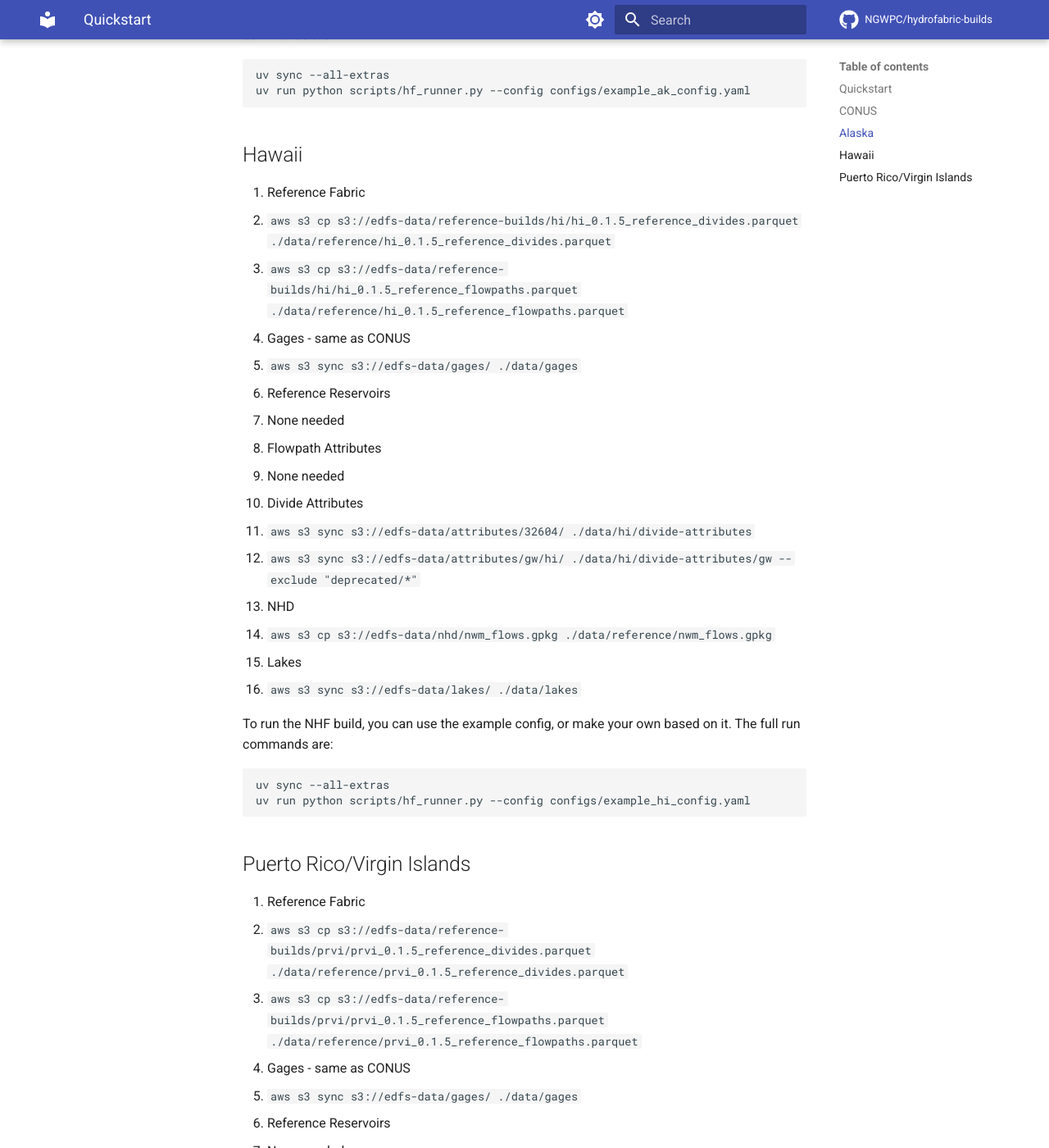
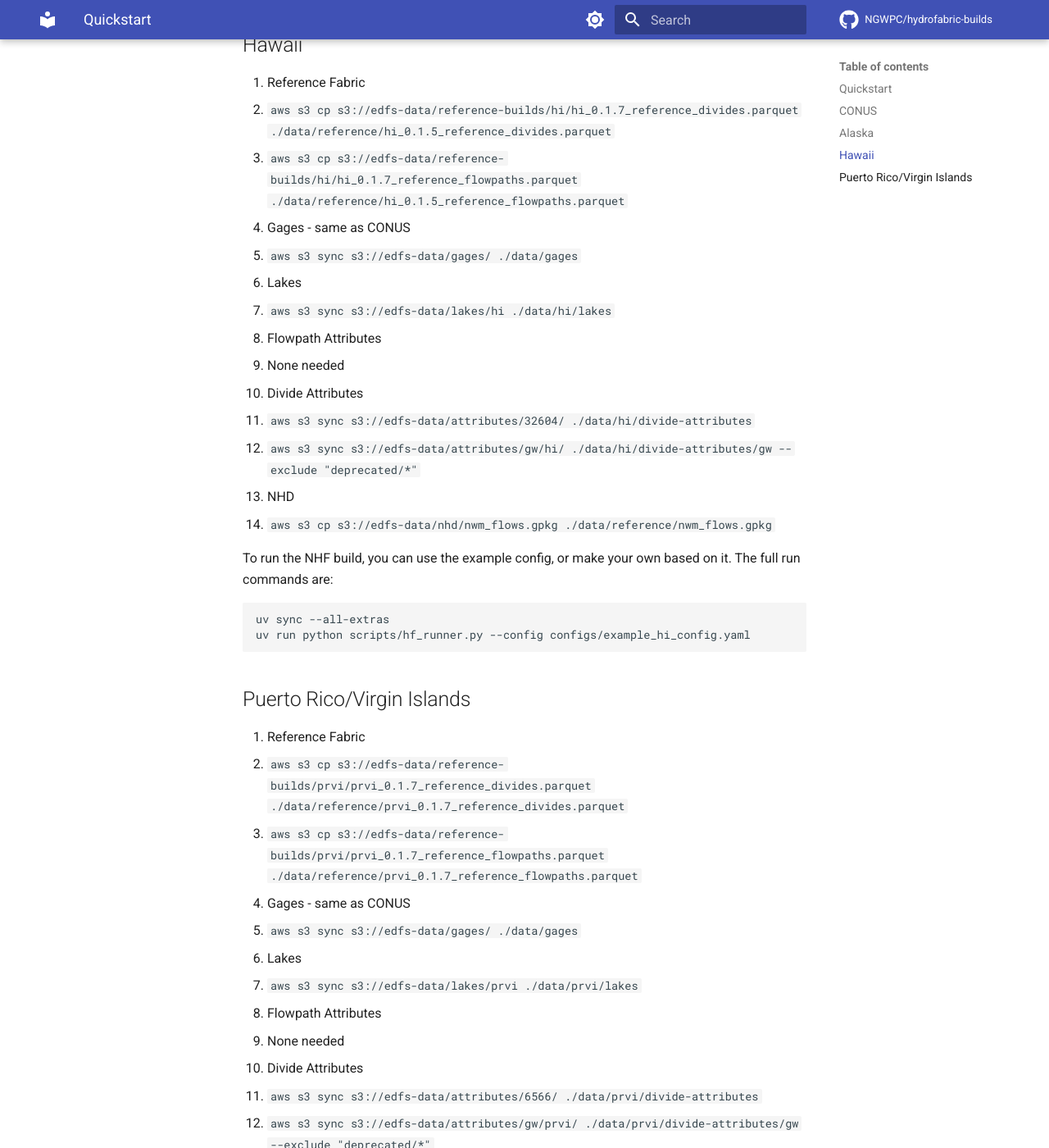
Before and after one commit to NGWPC/nhf-builds, an MkDocs documentation site: the page built from docs/builds/quickstart.md, in a window 1280 px wide and 1400 px high, scrolled down 2220 px. Shown: the whole window at 82% size. Built offline with MkDocs 1.6.1 and Material for MkDocs 9.7.7, drawn with Linux system fonts in a browser that asks for light colours; comment, search, counter and statistics services are not loaded; some of the changed text lies outside the part shown.

Commit message:
cfg: update file paths

```diff
--- a/docs/builds/quickstart.md
+++ b/docs/builds/quickstart.md
@@ -10,8 +10,8 @@ Below are the data files needed for running a full build of the NHF dataset and
 2. Gages
 - `aws s3 sync s3://edfs-data/gages/ ./data/gages`
 
-3. Reference Reservoirs
-- `aws s3 sync s3://edfs-data/reservoirs/ ./data/reservoirs`
+3. Lakes
+- `aws s3 sync s3://edfs-data/lakes/sconus ./data/sconus/lakes`
 
 4. Flowpath Attributes
 - `aws s3 cp s3://edfs-data/reference/super_conus/Y_bf_predictions.parquet ./data/flowpath-attributes/Y_bf_predictions.parquet `
@@ -38,14 +37,14 @@ uv run python scripts/hf_runner.py --config configs/example_config.yaml
 
 ## Alaska
 1. Reference Fabric
-- `aws s3 cp s3://edfs-data/reference-builds/ak/ak_0.1.5_reference_divides.parquet ./data/reference/ak_0.1.5_reference_divides.parquet`
-- `aws s3 cp s3://edfs-data/reference-builds/ak/ak_0.1.5_reference_flowpaths.parquet ./data/reference/ak_0.1.5_reference_flowpaths.parquet`
+- `aws s3 cp s3://edfs-data/reference-builds/ak/ak_0.1.7_reference_divides.parquet ./data/reference/ak_0.1.5_reference_divides.parquet`
+- `aws s3 cp s3://edfs-data/reference-builds/ak/ak_0.1.7_reference_flowpaths.parquet ./data/reference/ak_0.1.5_reference_flowpaths.parquet`
 
 2. Gages - same as CONUS
 - `aws s3 sync s3://edfs-data/gages/ ./data/gages`
 
-3. Reference Reservoirs
-- None needed
+3. Lakes
+- `aws s3 sync s3://edfs-data/lakes/ak ./data/ak/lakes`
 
 4. Flowpath Attributes
 - None needed
@@ -69,14 +65,14 @@ uv run python scripts/hf_runner.py --config configs/example_ak_config.yaml
 
 ## Hawaii
 1. Reference Fabric
-- `aws s3 cp s3://edfs-data/reference-builds/hi/hi_0.1.5_reference_divides.parquet ./data/reference/hi_0.1.5_reference_divides.parquet`
-- `aws s3 cp s3://edfs-data/reference-builds/hi/hi_0.1.5_reference_flowpaths.parquet ./data/reference/hi_0.1.5_reference_flowpaths.parquet`
+- `aws s3 cp s3://edfs-data/reference-builds/hi/hi_0.1.7_reference_divides.parquet ./data/reference/hi_0.1.5_reference_divides.parquet`
+- `aws s3 cp s3://edfs-data/reference-builds/hi/hi_0.1.7_reference_flowpaths.parquet ./data/reference/hi_0.1.5_reference_flowpaths.parquet`
 
 2. Gages - same as CONUS
 - `aws s3 sync s3://edfs-data/gages/ ./data/gages`
 
-3. Reference Reservoirs
-- None needed
+3. Lakes
+- `aws s3 sync s3://edfs-data/lakes/hi ./data/hi/lakes`
 
 4. Flowpath Attributes
 - None needed
@@ -99,14 +93,14 @@ uv run python scripts/hf_runner.py --config configs/example_hi_config.yaml
 
 ## Puerto Rico/Virgin Islands
 1. Reference Fabric
-- `aws s3 cp s3://edfs-data/reference-builds/prvi/prvi_0.1.5_reference_divides.parquet ./data/reference/prvi_0.1.5_reference_divides.parquet`
-- `aws s3 cp s3://edfs-data/reference-builds/prvi/prvi_0.1.5_reference_flowpaths.parquet ./data/reference/prvi_0.1.5_reference_flowpaths.parquet`
+- `aws s3 cp s3://edfs-data/reference-builds/prvi/prvi_0.1.7_reference_divides.parquet ./data/reference/prvi_0.1.7_reference_divides.parquet`
+- `aws s3 cp s3://edfs-data/reference-builds/prvi/prvi_0.1.7_reference_flowpaths.parquet ./data/reference/prvi_0.1.7_reference_flowpaths.parquet`
 
 2. Gages - same as CONUS
 - `aws s3 sync s3://edfs-data/gages/ ./data/gages`
 
-3. Reference Reservoirs
-- None needed
+3. Lakes
+- `aws s3 sync s3://edfs-data/lakes/prvi ./data/prvi/lakes`
 
 4. Flowpath Attributes
 - None needed
```
Also changed, not shown: other parts of docs/builds/quickstart.md (+1 -9 lines), 3 other files.
